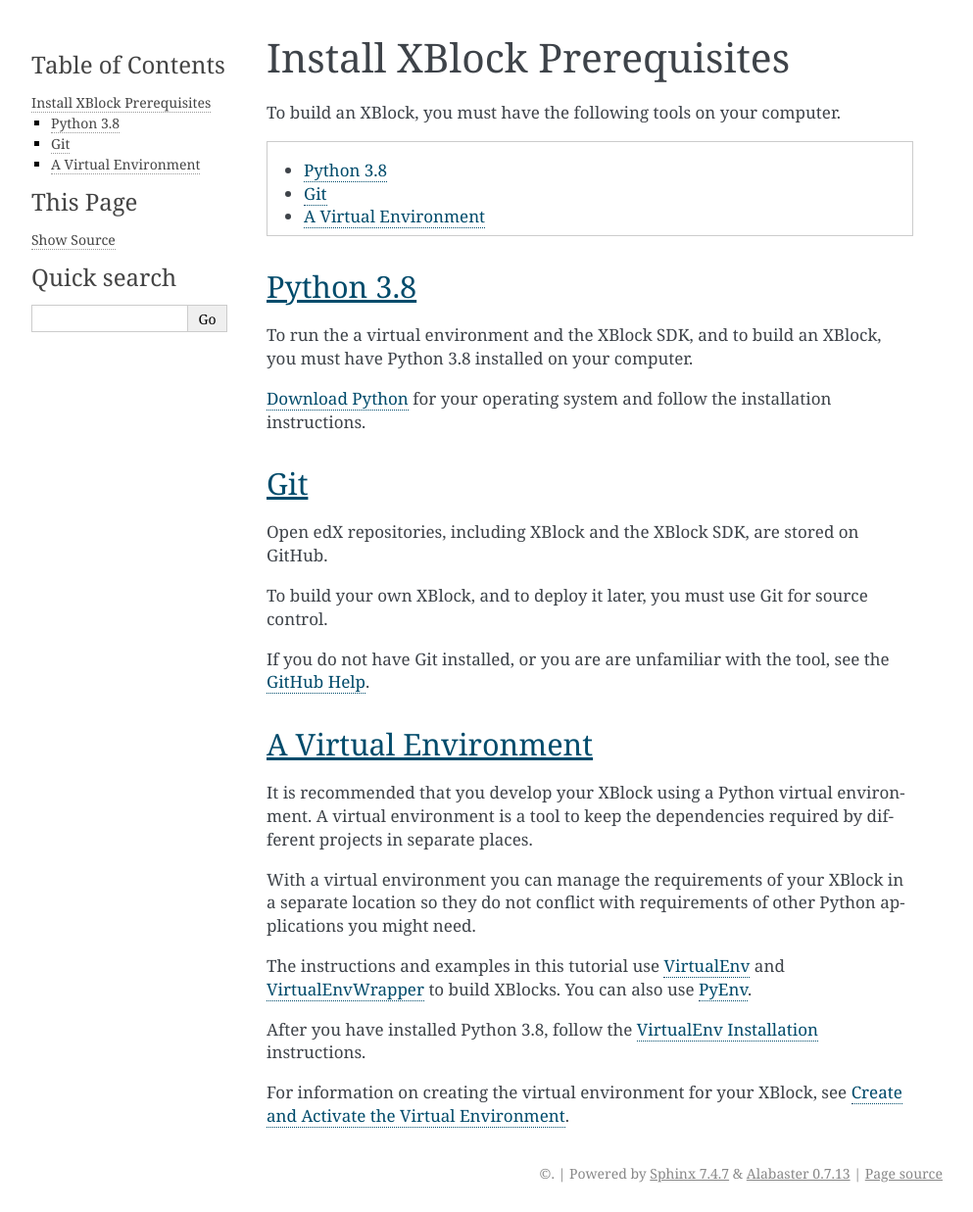
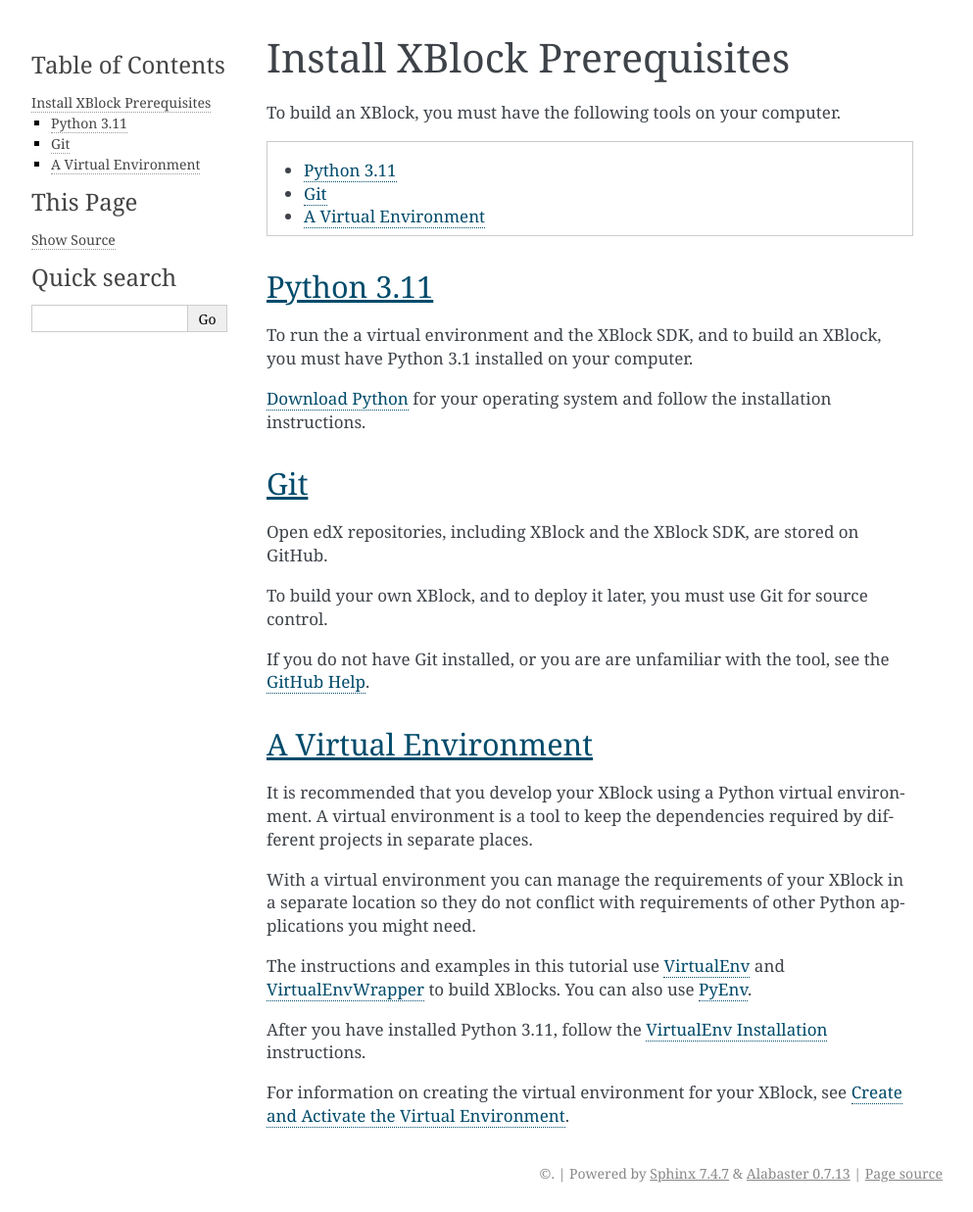
Before and after one commit to openedx/XBlock, a Sphinx documentation site: the page built from docs/xblock-tutorial/getting_started/prereqs.rst, in a window 1280 px wide. Shown: the whole page at 98% size, without its empty margins (148-1141 px from the left). Built offline with Sphinx 7.4.7, drawn with Linux system fonts in a browser that asks for light colours; the version number is read from the project's files by our own code.

Commit message:
feat!: drop support for python 3.8

```diff
--- a/README.rst
+++ b/README.rst
@@ -45,7 +45,7 @@
    cd XBlock
 
    # Set up a virtualenv using virtualenvwrapper with the same name as the repo and activate it
-   mkvirtualenv -p python3.8 XBlock
+   mkvirtualenv -p python3.11 XBlock
 
 Every time you develop something in this repo
 ---------------------------------------------
--- a/docs/xblock-tutorial/getting_started/prereqs.rst
+++ b/docs/xblock-tutorial/getting_started/prereqs.rst
@@ -11,12 +11,12 @@
  :depth: 1
 
 
-**********
-Python 3.8
-**********
+***********
+Python 3.11
+***********
 
 To run the a virtual environment and the XBlock SDK, and to build an XBlock,
-you must have Python 3.8 installed on your computer.
+you must have Python 3.1 installed on your computer.
 
 `Download Python`_ for your operating system and follow the installation
 instructions.
@@ -48,7 +48,7 @@
 The instructions and examples in this tutorial use `VirtualEnv`_ and
 `VirtualEnvWrapper`_ to build XBlocks. You can also use `PyEnv`_.
 
-After you have installed Python 3.8, follow the `VirtualEnv Installation`_
+After you have installed Python 3.11, follow the `VirtualEnv Installation`_
 instructions.
 
 For information on creating the virtual environment for your XBlock, see
--- a/setup.py
+++ b/setup.py
@@ -73,7 +73,6 @@
         'License :: OSI Approved :: Apache Software License',
         'Natural Language :: English',
         "Programming Language :: Python :: 3",
-        "Programming Language :: Python :: 3.8",
         "Programming Language :: Python :: 3.11",
         "Programming Language :: Python :: 3.12",
     ]
```
Also changed, not shown: .readthedocs.yaml, 3 other files.
